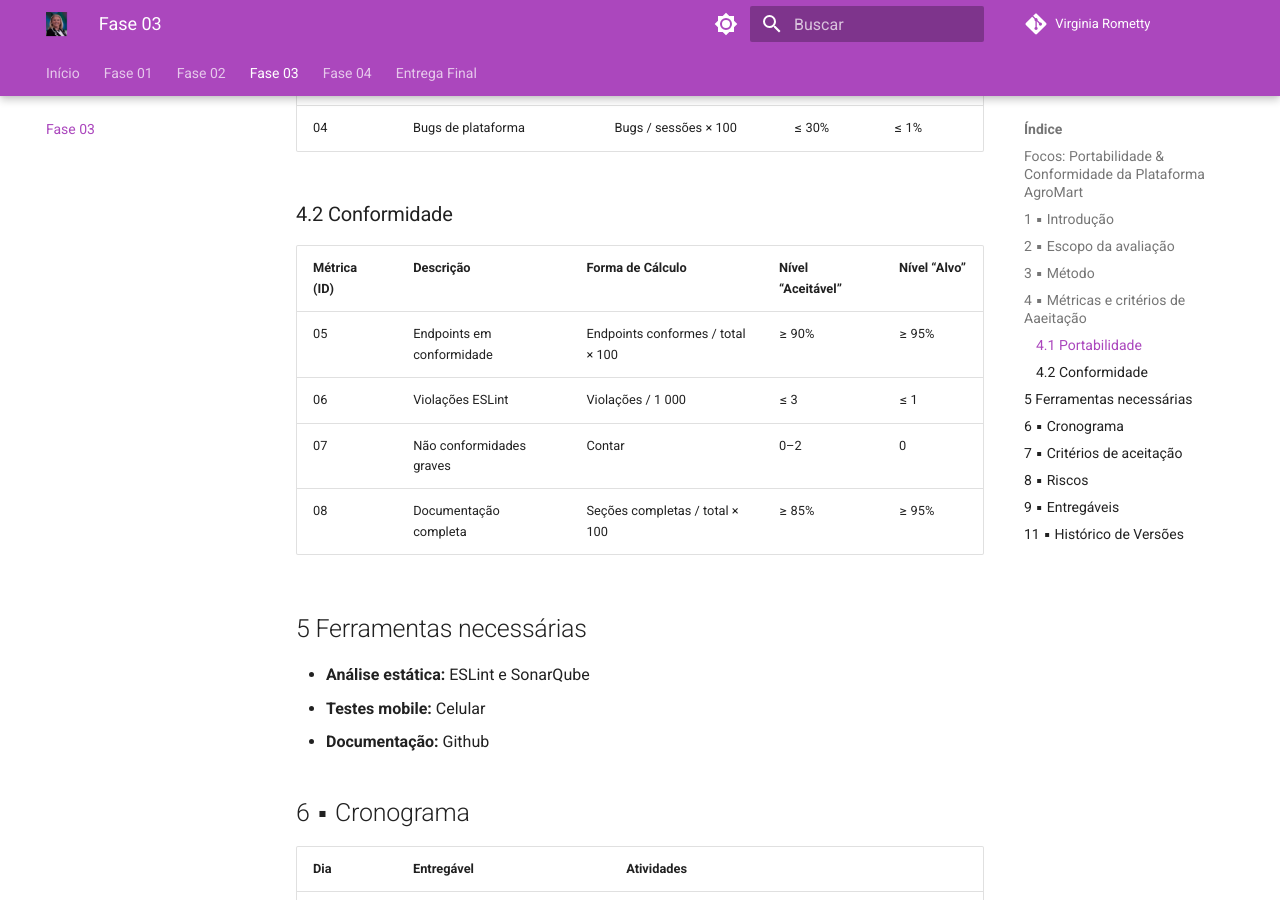
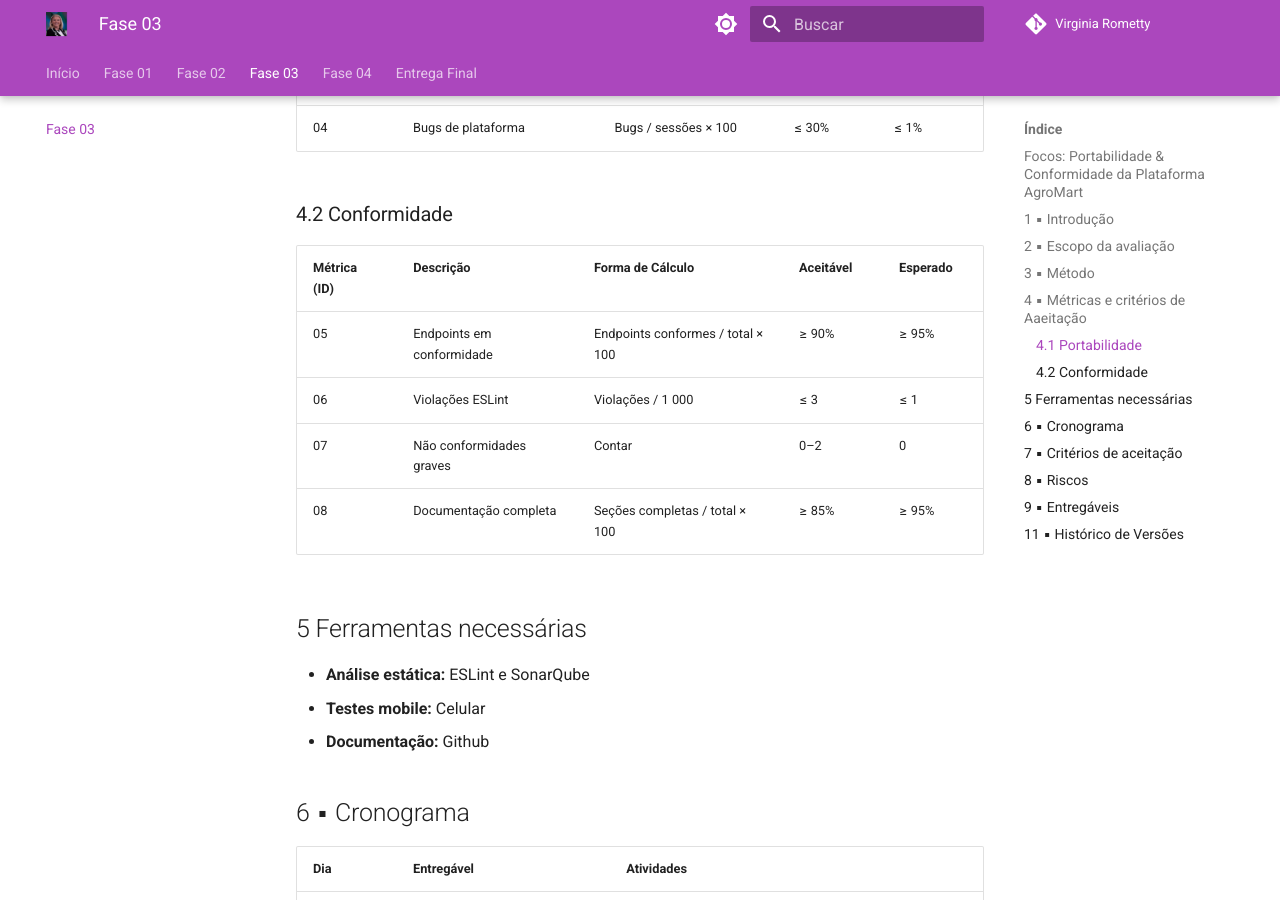
Before and after one commit to GabrielSMonteiro/2025.1-T02-Virginia-Rometty, an MkDocs documentation site: the page built from docs/fase3/execucao.md, in a window 1280 px wide and 900 px high, scrolled down 1841 px. Built offline with MkDocs 1.6.1 and Material for MkDocs 9.7.7, drawn with Linux system fonts in a browser that asks for light colours; comment, search, counter and statistics services are not loaded.

Commit message:
fix: correção fase 03

```diff
--- a/docs/fase3/execucao.md
+++ b/docs/fase3/execucao.md
@@ -44,7 +44,7 @@ Nessa fase, será documentado todo o trabalho de execução da avaliação do pr
 
 ### 4.2 Conformidade
 
-| Métrica (ID) | Descrição | Forma de Cálculo | Nível “Aceitável” | Nível “Alvo” |
+| Métrica (ID) | Descrição | Forma de Cálculo | Aceitável | Esperado |
 |--------------|-----------|------------------|------------------|--------------|
 | 05 | Endpoints em conformidade | Endpoints conformes / total × 100 | ≥ 90% | ≥ 95% |
 | 06 | Violações ESLint | Violações / 1 000  | ≤ 3 | ≤ 1 |
```
